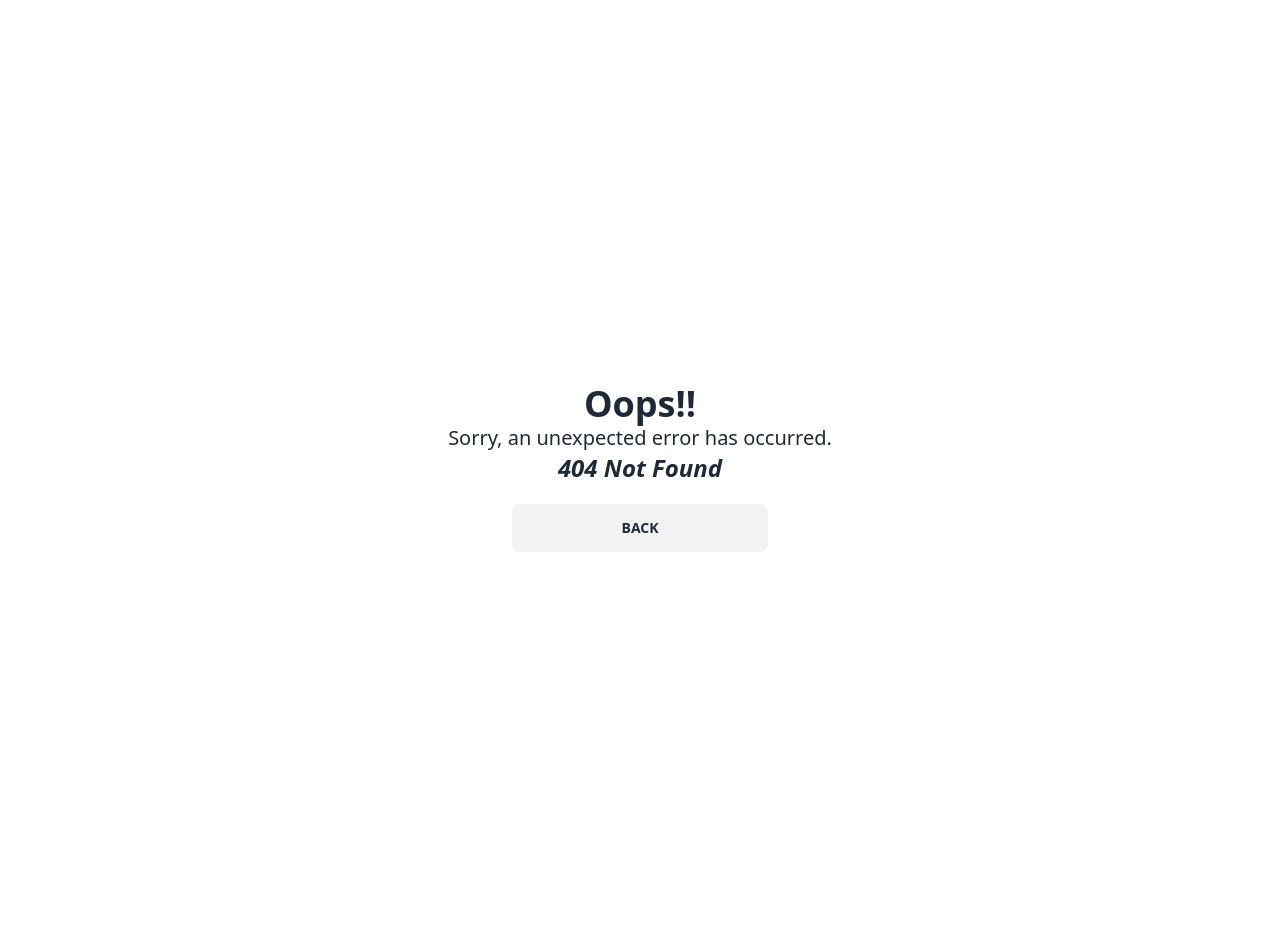
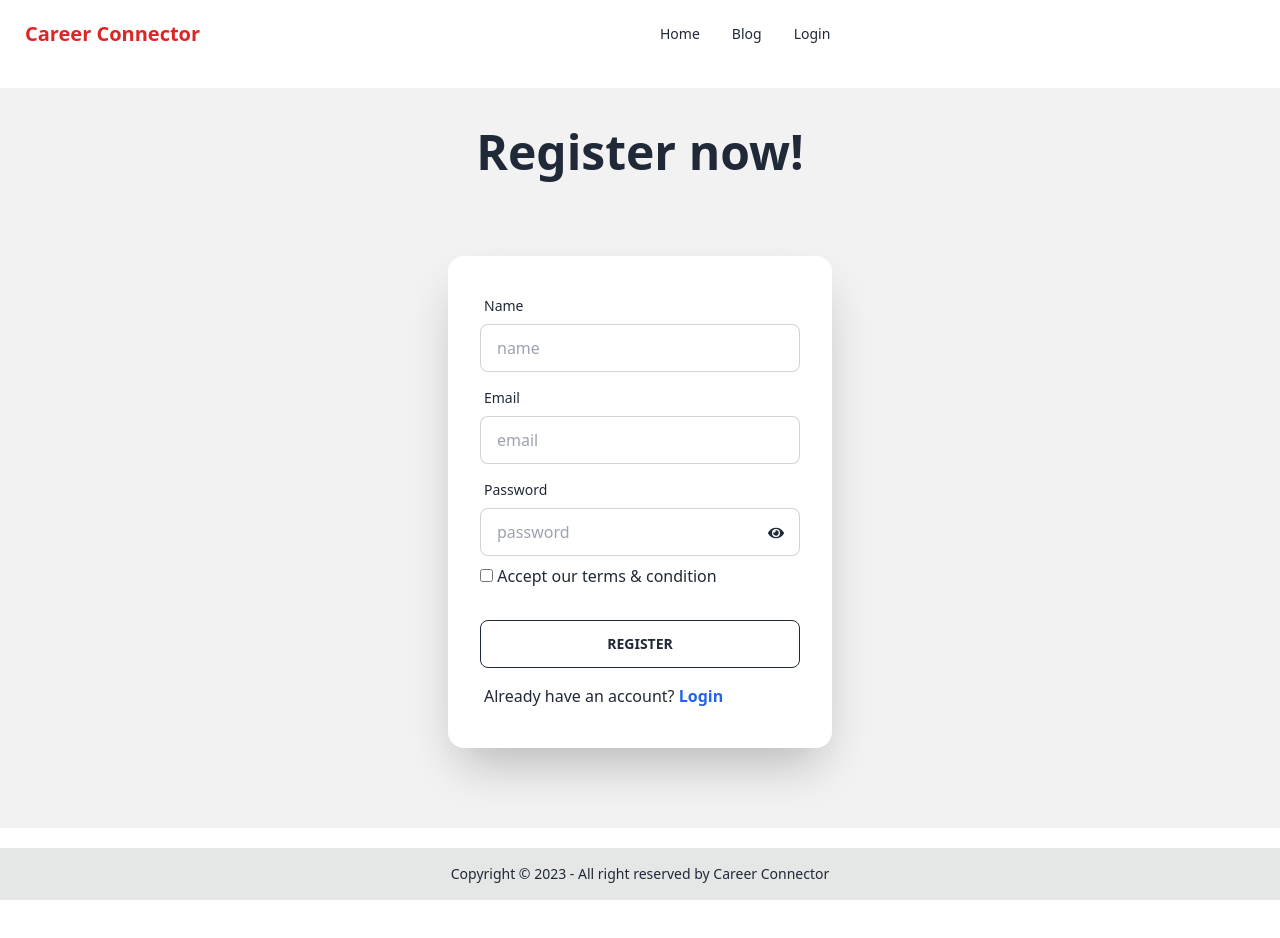
Before and after one commit to tahmid530/Career-Connector-Client, a React (Vite) app: page /register in a window 1280 px wide. Before the commit this address had no page. Shown: the top 938 px of the page. After the commit the page ends 900 px from the top, so only its background shows below. Built offline with nearby package versions, Linux system fonts and the light colour scheme; no server answers.

Commit message:
register section added

```diff
--- a/package.json
+++ b/package.json
@@ -16,6 +16,7 @@
     "react": "^18.2.0",
     "react-datepicker": "^4.21.0",
     "react-dom": "^18.2.0",
+    "react-icons": "^4.11.0",
     "react-router-dom": "^6.18.0",
     "react-tabs": "^6.0.2",
     "sort-by": "^1.2.0",
--- /dev/null
+++ b/src/Register.jsx
@@ -0,0 +1,144 @@
+import { Link } from "react-router-dom";
+import { useState } from "react";
+import { FaEye, FaEyeSlash } from 'react-icons/fa';
+import Swal from "sweetalert2";
+import auth from "./components/Firebase/firebase.config";
+import { createUserWithEmailAndPassword, updateProfile } from "firebase/auth";
+
+const Register = () => {
+    const [registerError, setRegisterError] = useState('');
+    const [sucess, setSucess] = useState('');
+    const [showPassword, setShowPassword] = useState(false);
+    const sucessAlert = () => {
+        Swal.fire(
+            'Welcome!',
+            'Registration Sucessfully!',
+            'success'
+        );
+    }
+
+    const handleRegister = e => {
+        e.preventDefault();
+        const form = e.target;
+        const name = form.name.value;
+        const email = form.email.value;
+        const password = form.password.value;
+        const terms = form.terms.checked;
+        console.log(name, email, password, terms);
+
+        // reset error & success
+        setRegisterError('');
+        setSucess('');
+
+        if (password.length < 6) {
+            setRegisterError('Password must be at least 6 characters');
+            return;
+        }
+
+        else if (!/(?=.*[A-Z])/.test(password)) {
+            setRegisterError('Password must contain at least one uppercase letter');
+            return;
+        }
+
+        else if (!/(?=.*[a-z])/.test(password)) {
+            setRegisterError("Password must contain at least one lowercase letter.");
+            return;
+        }
+
+        else if (!/(?=.*\d)/.test(password)) {
+            setRegisterError("Password must contain at least one digit.");
+            return;
+        }
+
+        else if (!/(?=.*[@$!%*?&])/.test(password)) {
+            setRegisterError("Password must contain at least one special character (@, $, !, %, *, ?, or &).");
+            return;
+        }
+
+        else if (!terms) {
+            setRegisterError('You must agree to the terms and conditions');
+            return;
+        }
+
+
+
+        // create user
+        createUserWithEmailAndPassword(auth, email, password)
+            .then(result => {
+                console.log(result.user);
+                setSucess(sucessAlert)
+
+                // update profile
+                updateProfile(result.user, {
+                    displayName: name,
+                    photoURL: result.user.photoURL
+                })
+                    .then(() => {
+                        console.log('Profile updated');
+                    })
+                    .catch()
+
+            })
+            .catch(error => {
+                (console.error(error));
+                setRegisterError(error.message);
+            })
+    }
+
+
+
+    return (
+        <>
+            <div className="my-5">
+                <h1 className="text-5xl text-center font-bold bg-base-200 py-10">Register now!</h1>
+                <div className="hero bg-base-200 py-10">
+                    <div className="card flex-shrink-0 w-full max-w-sm shadow-2xl bg-base-100">
+                        <form onSubmit={handleRegister}>
+                            <div className="card-body">
+                                <div className="form-control">
+                                    <label className="label">
+                                        <span className="label-text">Name</span>
+                                    </label>
+                                    <input type="name" placeholder="name" name="name" className="input input-bordered" required />
+                                </div>
+                                <div className="form-control">
+                                    <label className="label">
+                                        <span className="label-text">Email</span>
+                                    </label>
+                                    <input type="email" placeholder="email" name="email" className="input input-bordered" required />
+                                </div>
+                                <div className="form-control relative">
+                                    <label className="label">
+                                        <span className="label-text">Password</span>
+                                    </label>
+                                    <input type={showPassword ? "text" : "password"} placeholder="password" name="password" className="input input-bordered" required />
+                                    <span className="absolute top-[63%] left-72" onClick={() => setShowPassword(!showPassword)}>
+                                        {
+                                            showPassword ? <FaEyeSlash></FaEyeSlash> : <FaEye></FaEye>
+                                        }
+                                    </span>
+                                </div>
+                                <div>
+                                    <input type="checkbox" name="terms" id="terms" />
+                                    <label htmlFor="terms"> Accept our <a className="link link-hover" href="">terms & condition</a></label>
+                                </div>
+                                <div className="form-control mt-6">
+                                    <button className="btn btn-outline">Register</button>
+                                </div>
+                                <label className="label">
+                                    <p>Already have an account? <Link to='/login' className="link link-hover text-blue-600 font-bold">Login</Link></p>
+                                </label>
+                            </div>
+                        </form>
+                    </div>
+                </div>
+                <div className="text-center bg-base-200 pb-10">
+                    {registerError && <p className="text-xl text-red-600">{registerError}</p>}
+                    {sucess && <p className="text-xl text-green-600">{sucess}</p>}
+                </div>
+            </div>
+        </>
+    );
+};
+
+export default Register;
--- a/src/components/AuthProvider.jsx
+++ b/src/components/AuthProvider.jsx
@@ -1,6 +1,6 @@
 import { createContext, useEffect, useState } from "react";
 import { createUserWithEmailAndPassword, onAuthStateChanged, signInWithEmailAndPassword, signOut } from "firebase/auth";
-import auth from "../firebase/firebase.config";
+import auth from "./Firebase/firebase.config";
 
 
 export const AuthContext = createContext();
--- a/src/components/Home/Header.jsx
+++ b/src/components/Home/Header.jsx
@@ -1,15 +1,38 @@
+import { useContext } from "react";
+import { AuthContext } from "../AuthProvider";
 import { Link } from "react-router-dom";
 
 
 const Header = () => {
+    const { user, logOut } = useContext(AuthContext);
+
+    const handleLogOut = () => {
+        logOut()
+            .then()
+            .catch()
+    }
 
     const navItems = <>
         <li><Link to='/'>Home</Link></li>
-        <li><Link to='/all_jobs'>All Jobs</Link></li>
         <li><Link to='/blog'>Blog</Link></li>
-        <li><Link to='/add_job'>Add a Job</Link></li>
-        <li><Link to='/applied_jobs'>Applied Jobs</Link></li>
-        <li><Link to='/my_jobs'>My Jobs</Link></li>
+        {user?<>
+            <li><Link to='/all_jobs'>All Jobs</Link></li>
+            <li><Link to='/add_job'>Add a Job</Link></li>
+            <li><Link to='/applied_jobs'>Applied Jobs</Link></li>
+            <li><Link to='/my_jobs'>My Jobs</Link></li>
+            <li><Link onClick={handleLogOut}>Log Out</Link></li>
+        </>
+            : <li><Link to="/login">Login</Link></li>
+        }
+
+        {/* <li><Link to="/">Home</Link> </li>
+        <li> <Link to="/about">About</Link> </li>
+        { user?.email ?  <>
+            <li><Link to="/bookings">My Bookings</Link></li>
+            <li><button onClick={handleLogOut}>Log out</button></li>
+        </>
+        : <li> <Link to="/login">Login</Link> </li>
+       } */}
     </>
 
 
@@ -34,9 +57,6 @@ const Header = () => {
                         {navItems}
                     </ul>
                 </div>
-                <div className="navbar-end">
-                    <Link to='/login'><button className="btn btn-outline btn-default">Login</button></Link>
-                </div>
             </div>
         </>
     );
```
Also changed, not shown: src/main.jsx (+18 -5 lines), 1 other file (tests, documents, lock files or other folders).
